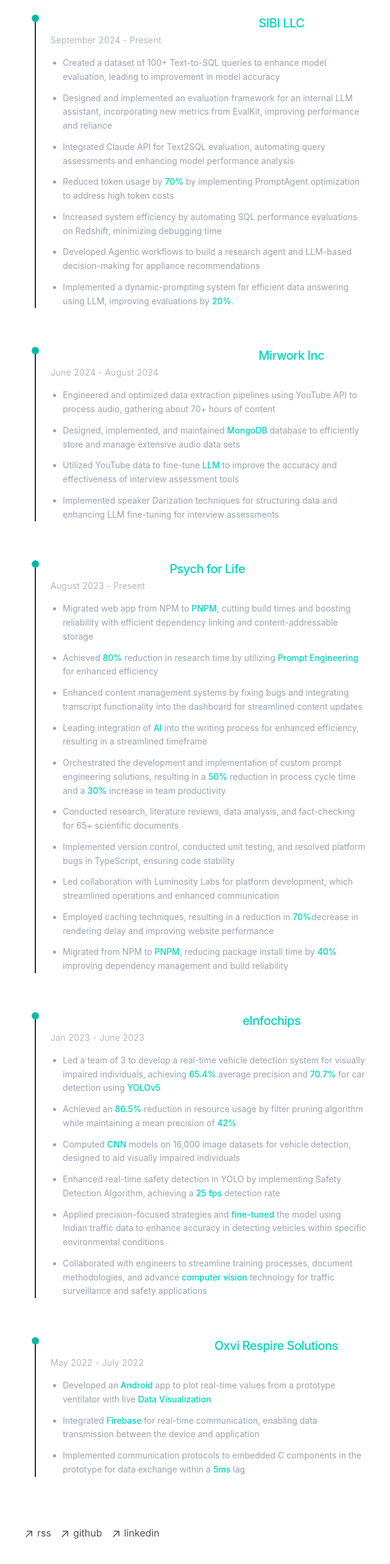
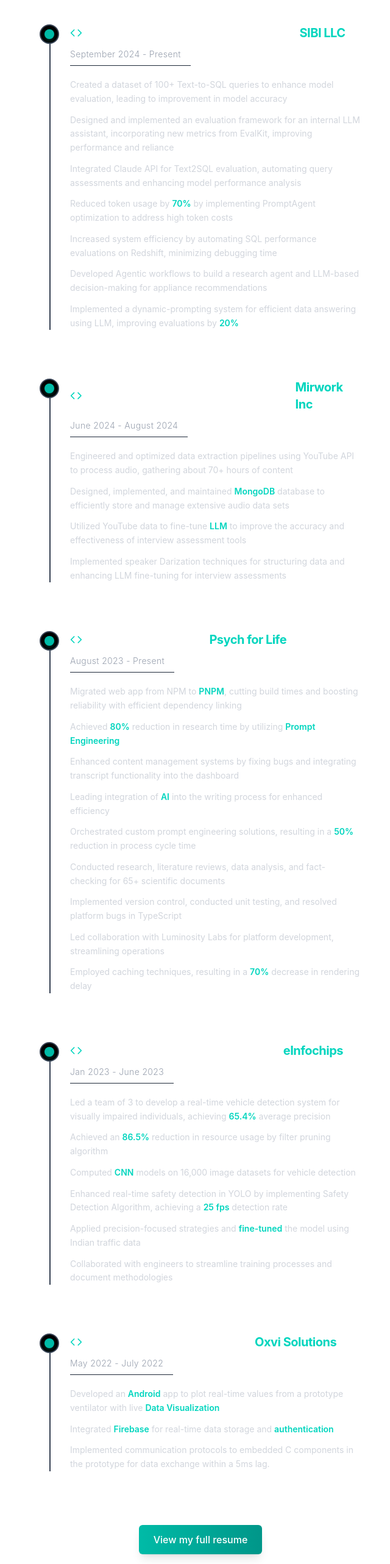
Before and after one commit to Sparsh-Palkhiwala/resume, a Next.js app: page /resume in a window 1280 px wide. Shown: the part 160-2725 px from the top of the page at 61% size, without its empty margins (311-951 px from the left). Built offline with nearby package versions, Linux system fonts and the light colour scheme.

Commit message:
making UI better

```diff
--- a/app/resume/page.tsx
+++ b/app/resume/page.tsx
@@ -1,218 +1,341 @@
 import React from "react";
+import { Code } from "lucide-react";
 
-const MinimalTextResume = () => {
+const EnhancedMinimalResume = () => {
   return (
-    <div className="max-w-3xl mx-auto space-y-16 py-12 px-4">
-      {/* SIBI Experience*/}
-      <section className="border-l-2 border-gray-800 pl-6 relative">
-        <div className="space-y-6">
-          <div>
-            <div className="absolute w-3 h-3 bg-teal-500 rounded-full -left-[7px]"></div>
-            <h1 className="text-white text-xl font-medium tracking-tight">
-              Software Engineering Intern (AI/ML) · <span className="text-teal-400">SIBI LLC</span>
+    <div className="max-w-3xl mx-auto space-y-16 py-16 px-6 font-sans">
+      {/* Experience Timeline */}
+      <div className="space-y-20">
+        {/* SIBI Experience */}
+        <section className="group relative transition-all duration-300">
+          <div className="ml-4 border-l-2 border-gray-700 pl-8 group-hover:border-teal-400 transition-all duration-300">
+            <div className="absolute flex items-center justify-center w-8 h-8 bg-black border-2 border-gray-700 rounded-full left-0 top-0 group-hover:border-teal-400 transition-all duration-300">
+              <div className="w-4 h-4 bg-teal-500 rounded-full shadow-md shadow-teal-500/20 transition-all duration-300 group-hover:scale-110"></div>
+            </div>
+            <h1 className="text-white text-xl font-semibold tracking-tight flex items-center gap-2">
+              <Code size={20} className="text-teal-400" />
+              Software Engineering Intern (AI/ML) ·{" "}
+              <span className="text-teal-400 font-bold">SIBI LLC</span>
             </h1>
-            <div className="text-gray-400 mt-1">
-              <div className="text-sm mb-4 font-light tracking-wide">September 2024 - Present</div>
-              <ul className="text-sm space-y-3 leading-relaxed list-disc list-outside ml-5">
-                <li>
-                  Created a dataset of 100+ Text-to-SQL queries to enhance model
-                  evaluation, leading to improvement in model accuracy
+            <div className="text-gray-400 mt-2">
+              <div className="text-sm mb-5 font-light tracking-wide border-b border-gray-800 pb-2 inline-block pr-4">
+                September 2024 - Present
+              </div>
+              <ul className="text-sm space-y-3 leading-relaxed list-none text-gray-300">
+                <li className="flex gap-2">
+                  <span>
+                    Created a dataset of 100+ Text-to-SQL queries to enhance
+                    model evaluation, leading to improvement in model accuracy
+                  </span>
                 </li>
-                <li>
+                <li className="flex gap-2">
+                  <span>
                     Designed and implemented an evaluation framework for an
                     internal LLM assistant, incorporating new metrics from
                     EvalKit, improving performance and reliance
+                  </span>
                 </li>
-                <li>
+                <li className="flex gap-2">
+                  <span>
                     Integrated Claude API for Text2SQL evaluation, automating
                     query assessments and enhancing model performance analysis
+                  </span>
                 </li>
-                <li>
-                  Reduced token usage by <span className="text-teal-400 font-medium">70%</span> by implementing PromptAgent
-                  optimization to address high token costs
+                <li className="flex gap-2">
+                  <span>
+                    Reduced token usage by{" "}
+                    <span className="text-teal-400 font-semibold">70%</span> by
+                    implementing PromptAgent optimization to address high token
+                    costs
+                  </span>
                 </li>
-                <li>
+                <li className="flex gap-2">
+                  <span>
                     Increased system efficiency by automating SQL performance
                     evaluations on Redshift, minimizing debugging time
+                  </span>
                 </li>
-                <li>
+                <li className="flex gap-2">
+                  <span>
                     Developed Agentic workflows to build a research agent and
                     LLM-based decision-making for appliance recommendations
+                  </span>
                 </li>
-                <li>
+                <li className="flex gap-2">
+                  <span>
                     Implemented a dynamic-prompting system for efficient data
-                  answering using LLM, improving evaluations by <span className="text-teal-400 font-medium">20%</span>.
+                    answering using LLM, improving evaluations by{" "}
+                    <span className="text-teal-400 font-semibold">20%</span>
+                  </span>
                 </li>
               </ul>
             </div>
           </div>
-        </div>
         </section>
 
-      {/*Mirwork Experience*/}
-      <section className="border-l-2 border-gray-800 pl-6 relative">
-        <div className="space-y-6">
-          <div>
-            <div className="absolute w-3 h-3 bg-teal-500 rounded-full -left-[7px]"></div>
-            <h1 className="text-white text-xl font-medium tracking-tight">
-              Software Engineering Intern (AI/ML) · <span className="text-teal-400">Mirwork Inc</span>
+        {/* Mirwork Experience */}
+        <section className="group relative transition-all duration-300">
+          <div className="ml-4 border-l-2 border-gray-700 pl-8 group-hover:border-teal-400 transition-all duration-300">
+            <div className="absolute flex items-center justify-center w-8 h-8 bg-black border-2 border-gray-700 rounded-full left-0 top-0 group-hover:border-teal-400 transition-all duration-300">
+              <div className="w-4 h-4 bg-teal-500 rounded-full shadow-md shadow-teal-500/20 transition-all duration-300 group-hover:scale-110"></div>
+            </div>
+            <h1 className="text-white text-xl font-semibold tracking-tight flex items-center gap-2">
+              <Code size={20} className="text-teal-400" />
+              Software Engineering Intern (AI/ML) ·{" "}
+              <span className="text-teal-400 font-bold">Mirwork Inc</span>
             </h1>
-            <div className="text-gray-400 mt-1">
-              <div className="text-sm mb-4 font-light tracking-wide">June 2024 - August 2024</div>
-              <ul className="text-sm space-y-3 leading-relaxed list-disc list-outside ml-5">
-                <li>
+            <div className="text-gray-400 mt-2">
+              <div className="text-sm mb-5 font-light tracking-wide border-b border-gray-800 pb-2 inline-block pr-4">
+                June 2024 - August 2024
+              </div>
+              <ul className="text-sm space-y-3 leading-relaxed list-none text-gray-300">
+                <li className="flex gap-2">
+                  <span>
                     Engineered and optimized data extraction pipelines using
                     YouTube API to process audio, gathering about 70+ hours of
                     content
+                  </span>
                 </li>
-                <li>
+                <li className="flex gap-2">
+                  <span>
                     Designed, implemented, and maintained{" "}
-                  <span className="text-teal-400 font-medium">MongoDB</span> database to
-                  efficiently store and manage extensive audio data sets
+                    <span className="text-teal-400 font-semibold">MongoDB</span>{" "}
+                    database to efficiently store and manage extensive audio
+                    data sets
+                  </span>
                 </li>
-                <li>
+                <li className="flex gap-2">
+                  <span>
                     Utilized YouTube data to fine-tune{" "}
-                  <span className="text-teal-400 font-medium">LLM</span> to improve the
-                  accuracy and effectiveness of interview assessment tools
+                    <span className="text-teal-400 font-semibold">LLM</span> to
+                    improve the accuracy and effectiveness of interview
+                    assessment tools
+                  </span>
                 </li>
-                <li>
-                  Implemented speaker Darization techniques for structuring data
-                  and enhancing LLM fine-tuning for interview assessments
+                <li className="flex gap-2">
+                  <span>
+                    Implemented speaker Darization techniques for structuring
+                    data and enhancing LLM fine-tuning for interview assessments
+                  </span>
                 </li>
               </ul>
             </div>
           </div>
-        </div>
         </section>
 
-      {/* Psych for Life Experience*/}
-      <section className="border-l-2 border-gray-800 pl-6 relative">
-        <div className="space-y-6">
-          <div>
-            <div className="absolute w-3 h-3 bg-teal-500 rounded-full -left-[7px]"></div>
-            <h1 className="text-white text-xl font-medium tracking-tight">
-              Software Developer · <span className="text-teal-400">Psych for Life</span>
+        {/* Psych for Life Experience */}
+        <section className="group relative transition-all duration-300">
+          <div className="ml-4 border-l-2 border-gray-700 pl-8 group-hover:border-teal-400 transition-all duration-300">
+            <div className="absolute flex items-center justify-center w-8 h-8 bg-black border-2 border-gray-700 rounded-full left-0 top-0 group-hover:border-teal-400 transition-all duration-300">
+              <div className="w-4 h-4 bg-teal-500 rounded-full shadow-md shadow-teal-500/20 transition-all duration-300 group-hover:scale-110"></div>
+            </div>
+            <h1 className="text-white text-xl font-semibold tracking-tight flex items-center gap-2">
+              <Code size={20} className="text-teal-400" />
+              Software Developer ·{" "}
+              <span className="text-teal-400 font-bold">Psych for Life</span>
             </h1>
-            <div className="text-gray-400 mt-1">
-              <div className="text-sm mb-4 font-light tracking-wide">August 2023 - Present</div>
-              <ul className="text-sm space-y-3 leading-relaxed list-disc list-outside ml-5">
-                <li>
+            <div className="text-gray-400 mt-2">
+              <div className="text-sm mb-5 font-light tracking-wide border-b border-gray-800 pb-2 inline-block pr-4">
+                August 2023 - Present
+              </div>
+              <ul className="text-sm space-y-3 leading-relaxed list-none text-gray-300">
+                <li className="flex gap-2">
+                  <span>
                     Migrated web app from NPM to{" "}
-                  <span className="text-teal-400 font-medium">PNPM</span>, cutting build times
-                  and boosting reliability with efficient dependency linking and
-                  content-addressable storage
+                    <span className="text-teal-400 font-semibold">PNPM</span>,
+                    cutting build times and boosting reliability with efficient
+                    dependency linking
+                  </span>
                 </li>
-                <li>
-                  Achieved <span className="text-teal-400 font-medium">80%</span> reduction in research time by utilizing{" "}
-                  <span className="text-teal-400 font-medium">Prompt Engineering</span> for
-                  enhanced efficiency
+                <li className="flex gap-2">
+                  <span>
+                    Achieved{" "}
+                    <span className="text-teal-400 font-semibold">80%</span>{" "}
+                    reduction in research time by utilizing{" "}
+                    <span className="text-teal-400 font-semibold">
+                      Prompt Engineering
+                    </span>
+                  </span>
                 </li>
-                <li>
+                <li className="flex gap-2">
+                  <span>
                     Enhanced content management systems by fixing bugs and
-                  integrating transcript functionality into the dashboard for
-                  streamlined content updates
+                    integrating transcript functionality into the dashboard
+                  </span>
                 </li>
-                <li>
-                  Leading integration of <span className="text-teal-400 font-medium">AI</span>{" "}
-                  into the writing process for enhanced efficiency, resulting in
-                  a streamlined timeframe
+                <li className="flex gap-2">
+                  <span>
+                    Leading integration of{" "}
+                    <span className="text-teal-400 font-semibold">AI</span> into
+                    the writing process for enhanced efficiency
+                  </span>
                 </li>
-                <li>
-                  Orchestrated the development and implementation of custom
-                  prompt engineering solutions, resulting in a <span className="text-teal-400 font-medium">50%</span> reduction in
-                  process cycle time and a <span className="text-teal-400 font-medium">30%</span> increase in team productivity
+                <li className="flex gap-2">
+                  <span>
+                    Orchestrated custom prompt engineering solutions, resulting
+                    in a{" "}
+                    <span className="text-teal-400 font-semibold">50%</span>{" "}
+                    reduction in process cycle time
+                  </span>
                 </li>
-                <li>
+                <li className="flex gap-2">
+                  <span>
                     Conducted research, literature reviews, data analysis, and
                     fact-checking for 65+ scientific documents
+                  </span>
                 </li>
-                <li>
+                <li className="flex gap-2">
+                  <span>
                     Implemented version control, conducted unit testing, and
-                  resolved platform bugs in TypeScript, ensuring code stability
+                    resolved platform bugs in TypeScript
+                  </span>
                 </li>
-                <li>
+                <li className="flex gap-2">
+                  <span>
                     Led collaboration with Luminosity Labs for platform
-                  development, which streamlined operations and enhanced
-                  communication
+                    development, streamlining operations
+                  </span>
                 </li>
-                <li>
-                  Employed caching techniques, resulting in a reduction in <span className="text-teal-400 font-medium">70%</span>
-                  decrease in rendering delay and improving website performance
-                </li>
-                <li>
-                  Migrated from NPM to <span className="text-teal-400 font-medium">PNPM</span>
-                  , reducing package install time by <span className="text-teal-400 font-medium">40%</span> improving dependency
-                  management and build reliability
+                <li className="flex gap-2">
+                  <span>
+                    Employed caching techniques, resulting in a{" "}
+                    <span className="text-teal-400 font-semibold">70%</span>{" "}
+                    decrease in rendering delay
+                  </span>
                 </li>
               </ul>
             </div>
           </div>
-        </div>
         </section>
 
-      <section className="border-l-2 border-gray-800 pl-6 relative">
-        <div className="space-y-6">
-          <div>
-            <div className="absolute w-3 h-3 bg-teal-500 rounded-full -left-[7px]"></div>
-            <h1 className="text-white text-xl font-medium tracking-tight">
-              Software Engineering Intern (CV) · <span className="text-teal-400">eInfochips</span>
+        {/* eInfochips Experience */}
+        <section className="group relative transition-all duration-300">
+          <div className="ml-4 border-l-2 border-gray-700 pl-8 group-hover:border-teal-400 transition-all duration-300">
+            <div className="absolute flex items-center justify-center w-8 h-8 bg-black border-2 border-gray-700 rounded-full left-0 top-0 group-hover:border-teal-400 transition-all duration-300">
+              <div className="w-4 h-4 bg-teal-500 rounded-full shadow-md shadow-teal-500/20 transition-all duration-300 group-hover:scale-110"></div>
+            </div>
+            <h1 className="text-white text-xl font-semibold tracking-tight flex items-center gap-2">
+              <Code size={20} className="text-teal-400" />
+              Software Engineering Intern (CV) ·{" "}
+              <span className="text-teal-400 font-bold">eInfochips</span>
             </h1>
-            <div className="text-gray-400 mt-1">
-              <div className="text-sm mb-4 font-light tracking-wide">Jan 2023 - June 2023</div>
-              <ul className="text-sm space-y-3 leading-relaxed list-disc list-outside ml-5">
-                <li>
-                  Led a team of 3 to develop a real-time vehicle detection system for visually impaired individuals, achieving <span className="text-teal-400 font-medium">65.4%</span> average precision and <span className="text-teal-400 font-medium">70.7%</span> for car detection using{" "}
-                  <span className="text-teal-400 font-medium">YOLOv5</span>
+            <div className="text-gray-400 mt-2">
+              <div className="text-sm mb-5 font-light tracking-wide border-b border-gray-800 pb-2 inline-block pr-4">
+                Jan 2023 - June 2023
+              </div>
+              <ul className="text-sm space-y-3 leading-relaxed list-none text-gray-300">
+                <li className="flex gap-2">
+                  <span>
+                    Led a team of 3 to develop a real-time vehicle detection
+                    system for visually impaired individuals, achieving{" "}
+                    <span className="text-teal-400 font-semibold">65.4%</span>{" "}
+                    average precision
+                  </span>
                 </li>
-                <li>
-                  Achieved an <span className="text-teal-400 font-medium">86.5%</span> reduction in resource usage by filter pruning algorithm while maintaining a mean precision of <span className="text-teal-400 font-medium">42%</span>
+                <li className="flex gap-2">
+                  <span>
+                    Achieved an{" "}
+                    <span className="text-teal-400 font-semibold">86.5%</span>{" "}
+                    reduction in resource usage by filter pruning algorithm
+                  </span>
                 </li>
-                <li>
-                  Computed{" "}<span className="text-teal-400 font-medium">CNN</span>{" "}models on 16,000 image datasets for vehicle detection, designed to aid visually impaired individuals
+                <li className="flex gap-2">
+                  <span>
+                    Computed{" "}
+                    <span className="text-teal-400 font-semibold">CNN</span>{" "}
+                    models on 16,000 image datasets for vehicle detection
+                  </span>
                 </li>
-                <li>
-                  Enhanced real-time safety detection in YOLO by implementing Safety Detection Algorithm, achieving a <span className="text-teal-400 font-medium">25 fps</span> detection rate
+                <li className="flex gap-2">
+                  <span>
+                    Enhanced real-time safety detection in YOLO by implementing
+                    Safety Detection Algorithm, achieving a{" "}
+                    <span className="text-teal-400 font-semibold">25 fps</span>{" "}
+                    detection rate
+                  </span>
                 </li>
-                <li>
-                  Applied precision-focused strategies and{" "}<span className="text-teal-400 font-medium">fine-tuned</span>{" "}the model using Indian traffic data to enhance accuracy in detecting vehicles within specific environmental conditions
+                <li className="flex gap-2">
+                  <span>
+                    Applied precision-focused strategies and{" "}
+                    <span className="text-teal-400 font-semibold">
+                      fine-tuned
+                    </span>{" "}
+                    the model using Indian traffic data
+                  </span>
                 </li>
-                <li>
-                  Collaborated with engineers to streamline training processes, document methodologies, and advance{" "}<span className="text-teal-400 font-medium">computer vision</span>{" "}technology for traffic surveillance and safety applications
+                <li className="flex gap-2">
+                  <span>
+                    Collaborated with engineers to streamline training processes
+                    and document methodologies
+                  </span>
                 </li>
               </ul>
             </div>
           </div>
-        </div>
         </section>
 
-
-      <section className="border-l-2 border-gray-800 pl-6 relative">
-        <div className="space-y-6">
-          <div>
-            <div className="absolute w-3 h-3 bg-teal-500 rounded-full -left-[7px]"></div>
-            <h1 className="text-white text-xl font-medium tracking-tight">
-              Software Engineering Intern · <span className="text-teal-400">Oxvi Respire Solutions</span>
+        {/* Oxvi Respire Solutions Experience */}
+        <section className="group relative transition-all duration-300">
+          <div className="ml-4 border-l-2 border-gray-700 pl-8 group-hover:border-teal-400 transition-all duration-300">
+            <div className="absolute flex items-center justify-center w-8 h-8 bg-black border-2 border-gray-700 rounded-full left-0 top-0 group-hover:border-teal-400 transition-all duration-300">
+              <div className="w-4 h-4 bg-teal-500 rounded-full shadow-md shadow-teal-500/20 transition-all duration-300 group-hover:scale-110"></div>
+            </div>
+            <h1 className="text-white text-xl font-semibold tracking-tight flex items-center gap-2">
+              <Code size={20} className="text-teal-400" />
+              Software Engineering Intern ·{" "}
+              <span className="text-teal-400 font-bold">Oxvi Solutions</span>
             </h1>
-            <div className="text-gray-400 mt-1">
-              <div className="text-sm mb-4 font-light tracking-wide">May 2022 - July 2022</div>
-              <ul className="text-sm space-y-3 leading-relaxed list-disc list-outside ml-5">
-                <li>
-                  Developed an{" "}<span className="text-teal-400 font-medium">Android</span>{" "}app to plot real-time values from a prototype ventilator with live{" "}<span className="text-teal-400 font-medium">Data Visualization</span>
+            <div className="text-gray-400 mt-2">
+              <div className="text-sm mb-5 font-light tracking-wide border-b border-gray-800 pb-2 inline-block pr-4">
+                May 2022 - July 2022
+              </div>
+              <ul className="text-sm space-y-3 leading-relaxed list-none text-gray-300">
+                <li className="flex gap-2">
+                  <span>
+                    Developed an{" "}
+                    <span className="text-teal-400 font-semibold">Android</span>{" "}
+                    app to plot real-time values from a prototype ventilator
+                    with live{" "}
+                    <span className="text-teal-400 font-semibold">
+                      Data Visualization
+                    </span>
+                  </span>
                 </li>
-                <li>
-                  Integrated{" "}<span className="text-teal-400 font-medium">Firebase</span>{" "}for real-time communication, enabling data transmission between the device and application
+                <li className="flex gap-2">
+                  <span>
+                    Integrated{" "}
+                    <span className="text-teal-400 font-semibold">
+                      Firebase
+                    </span>{" "}
+                    for real-time data storage and{" "}
+                    <span className="text-teal-400 font-semibold">
+                      authentication
+                    </span>
+                  </span>
                 </li>
-                <li>
-                  Implemented communication protocols to embedded C components in the prototype for data exchange within a <span className="text-teal-400 font-medium">5ms</span> lag
+                <li className="flex gap-2">
+                  <span>
+                    Implemented communication protocols to embedded C components
+                    in the prototype for data exchange within a 5ms lag.
+                  </span>
                 </li>
               </ul>
             </div>
           </div>
+        </section>
       </div>
-      </section>
 
+      <div className="flex justify-center pt-6">
+        <a
+          href="/resume"
+          className="group relative inline-flex items-center justify-center px-6 py-3 overflow-hidden font-medium text-white bg-gradient-to-r from-teal-500 to-teal-600 rounded-md shadow-lg hover:from-teal-600 hover:to-teal-700 transition-all duration-300 ease-out"
+        >
+          <span className="absolute right-0 w-8 h-32 -mt-12 transition-all duration-1000 transform translate-x-12 bg-white opacity-10 rotate-12 group-hover:-translate-x-40 ease"></span>
+          <span className="relative font-medium">View my full resume</span>
+        </a>
+      </div>
     </div>
   );
 };
 
-export default MinimalTextResume;
+export default EnhancedMinimalResume;
```
Lines whose indentation alone changed are shown as unchanged.
